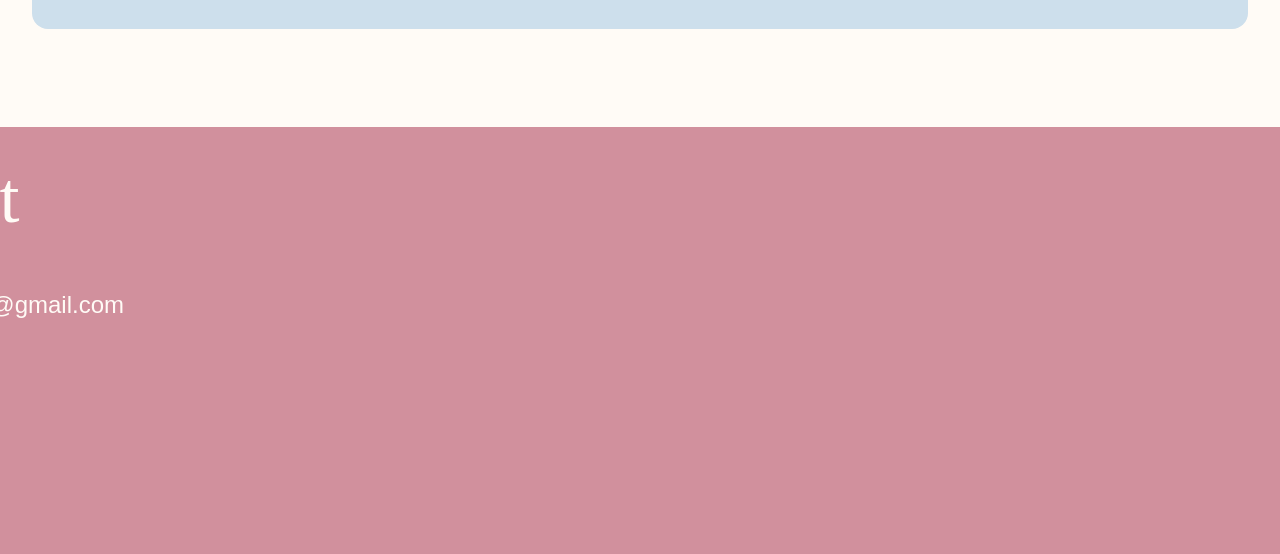
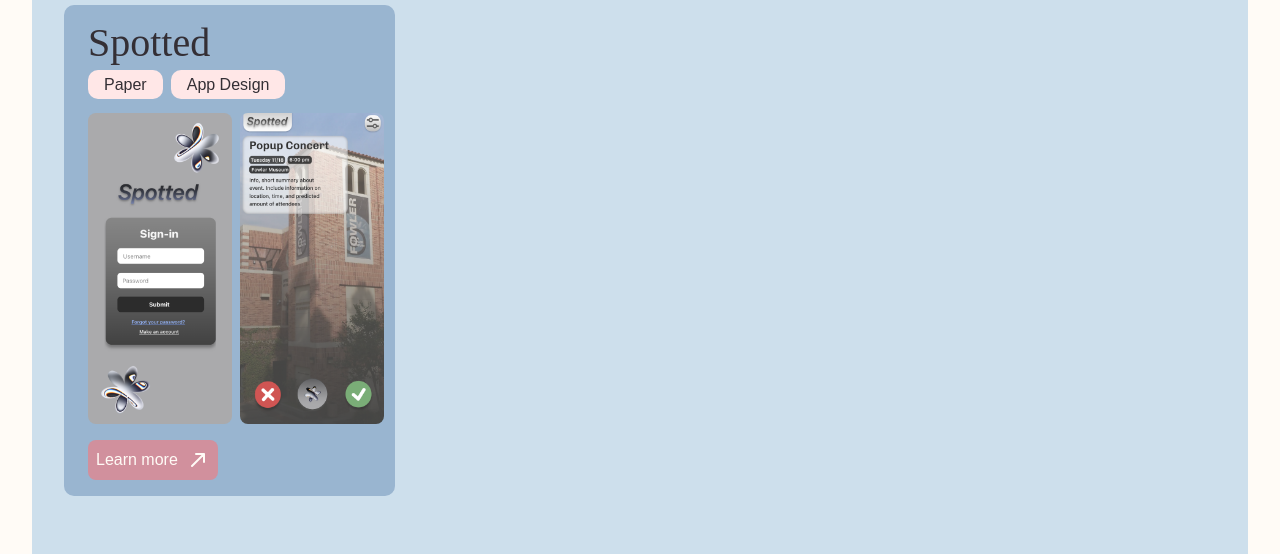
Before and after one commit to sarahlz01/NewWebsite, a website: page index.html in a window 1280 px wide. Shown: the part 3099-3653 px from the top of the page. Drawn offline with Linux system fonts and the light colour scheme; a web font is replaced by a local one.

Commit message:
added more designs

```diff
--- a/data/projects.json
+++ b/data/projects.json
@@ -19,5 +19,12 @@
     "image1": "data/nba1.png",
     "image2": "data/nba2.png",
     "link": "https://www.figma.com/design/aH3DcxzvfAvc5UPOu9154m/NBA-Hunt?node-id=0-1&t=ukR09AYJ0Kzx0a74-1"
+  },
+  {
+    "title": "Spotted",
+    "tags": ["Paper", "App Design"],
+    "image1": "data/spotted1.png",
+    "image2": "data/spotted2.png",
+    "link": "https://app.paper.design/file/01K9V0CARMAGAMQKT7VVARQW7A"
   }
 ]
--- a/index.html
+++ b/index.html
@@ -155,7 +155,7 @@
   <div class="min-h-screen flex justify-center items-center text-black">
     <div class="bg-blue-50 rounded-2xl p-[4vh] w-[95%] flex justify-center items-center flex-col gap-[4vh]">
       <h1 class="font-serif text-6xl">Designs</h1>
-      <div id="projects" class="flex flex-col md:flex-row gap-[4vh] md:gap-[10vh]">
+      <div id="projects" class="grid grid-cols-1 sm:grid-cols-2 md:grid-cols-3 gap-[4vh] sm:gap-2 md:gap-[10vh] mb-12 gap-[4vh]">
         <script src="script.js"></script>
       </div>
     </div>
```
Also changed, not shown: data/spotted1.png (added), data/spotted2.png (added), dist/style.css.
